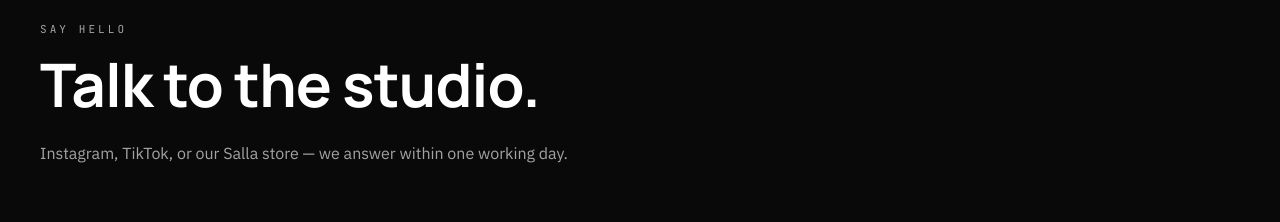
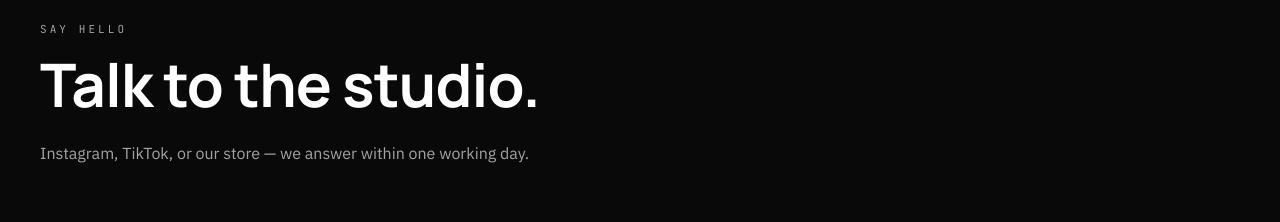
Before and after one commit to alialiyaaser/ursetup-new, a React (Create React App) app in the folder frontend/: page / in a window 1280 px wide. Shown: the part 7940-8162 px from the top of the page. Built offline with nearby package versions, Linux system fonts and the light colour scheme; no server answers.

Commit message:
Update translations.js

```diff
--- a/frontend/src/i18n/translations.js
+++ b/frontend/src/i18n/translations.js
@@ -145,7 +145,7 @@ export const translations = {
     contact: {
       kicker: "SAY HELLO",
       title: "Talk to the studio.",
-      subtitle: "Instagram, TikTok, or our Salla store — we answer within one working day.",
+      subtitle: "Instagram, TikTok, or our store — we answer within one working day.",
       whatsapp: "WhatsApp us",
     },
     footer: {
@@ -291,7 +291,7 @@ export const translations = {
     contact: {
       kicker: "قل مرحبًا",
       title: "تحدّث إلى الاستوديو.",
-      subtitle: "إنستقرام أو تيك توك أو متجرنا في سلة — نرد خلال يوم عمل واحد.",
+      subtitle: "إنستقرام أو تيك توك أو متجرنا — نرد خلال يوم عمل واحد.",
       whatsapp: "تواصل واتساب",
     },
     footer: {
```
